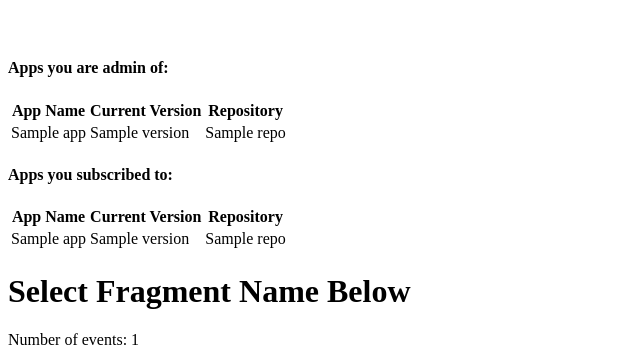
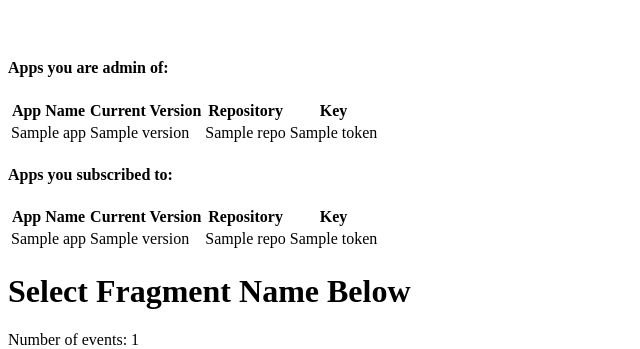
Before and after one commit to krokodilj/nwtprojekat, a Node project: template public/views/dashboard.html in a window 1280 px wide. Shown: the part 287-636 px from the top of the page, without its empty margins (0-640 px from the left). Run offline with Node 20 templates, Linux system fonts and the light colour scheme; the template is opened without the code that fills it: most values are stand-ins (such as "Sample title", 1, 10 or a date in 2020).

Commit message:
kaotoken

```diff
--- a/public/views/dashboard.html
+++ b/public/views/dashboard.html
@@ -26,12 +26,14 @@
                                         <th>App Name</th>
                                         <th>Current Version</th>
                                         <th>Repository</th>
+                                        <th>Key</th>
                                     </thead>
                                     <tbody>
                                         <tr ng-click="dashboardCtrl.selectApp(app, $event)" class="clickable-row" ng-repeat="app in dashboardCtrl.admin_apps">
                                             <td>{{app.name}}</td>
                                             <td>{{app.version}}</td>
                                             <td>{{app.repo}}</td>
+                                            <td>{{app.token}}</td>
                                         </tr>
                                     </tbody>
                                 </table>
@@ -42,12 +44,14 @@
                                         <th>App Name</th>
                                         <th>Current Version</th>
                                         <th>Repository</th>
+                                        <th>Key</th>
                                     </thead>
                                     <tbody>
                                         <tr ng-click="dashboardCtrl.selectApp(app)" ng-repeat="app in dashboardCtrl.subscribed_apps">
                                             <td>{{app.name}}</td>
                                             <td>{{app.version}}</td>
                                             <td>{{app.repo}}</td>
+                                            <td>{{app.token}}</td>
                                         </tr>
                                     </tbody>
                                 </table>
--- a/routes/api.js
+++ b/routes/api.js
@@ -106,7 +106,7 @@ router.post('/app/subscribe', auth.is_admin, function (req, res) {
 
 /*submit error*/
 
-router.post('/app/errorlog', function (req, res) {
+router.post('/app/errorlog',auth.check_app_token, function (req, res) {
 
 
     //get application name
--- a/routes/users.js
+++ b/routes/users.js
@@ -59,7 +59,7 @@ router.post('/auth',function(req,res){
 
 		//ok
 		}else{
-			var token = jwt.sign({username:user.username,email:user.email,_id:user._id},"tajnikljuc");
+			var token = jwt.sign({username:user.username,email:user.email,_id:user._id},config.secretKey);
 			res.json({success:true,msg:"stavi ga u pdze",token:token});
 		}
 	})
```
Also changed, not shown: controller/auth.js (+20 -0 lines), model/app.js (+7 -3 lines).
